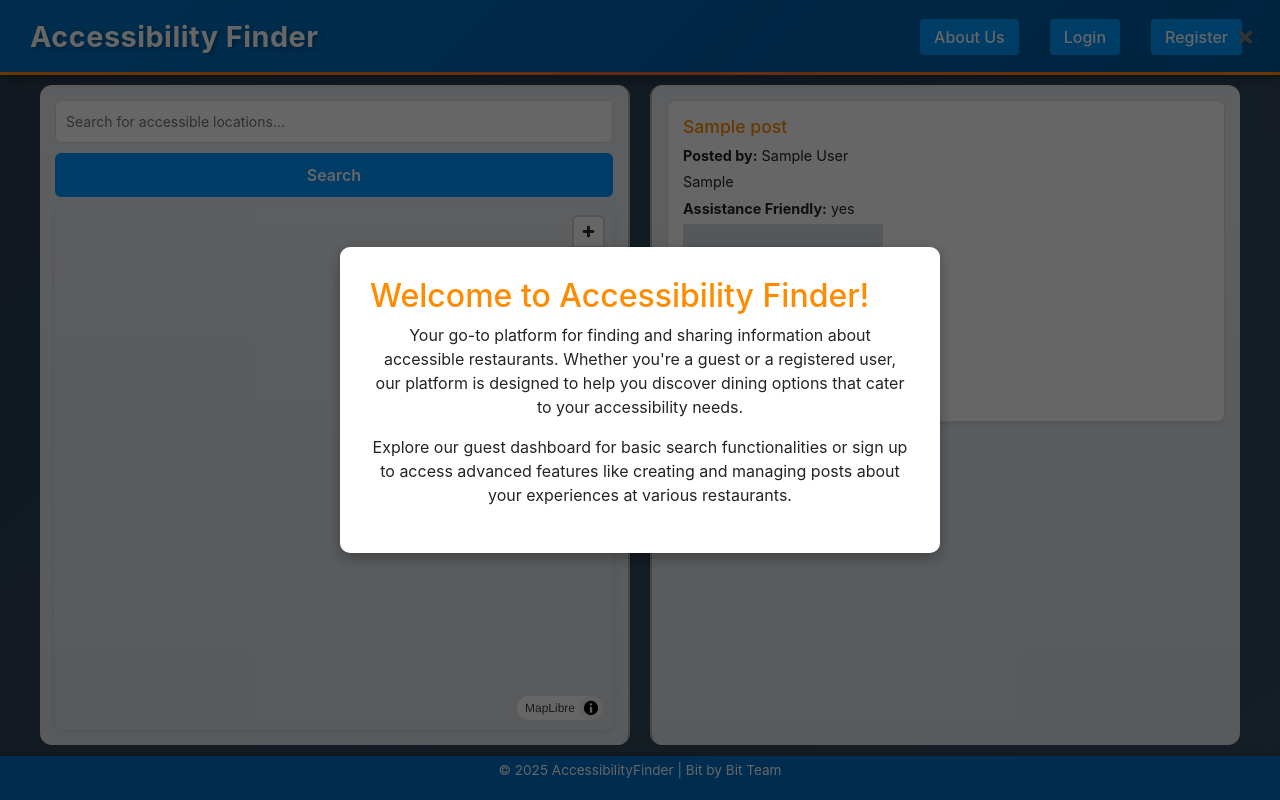
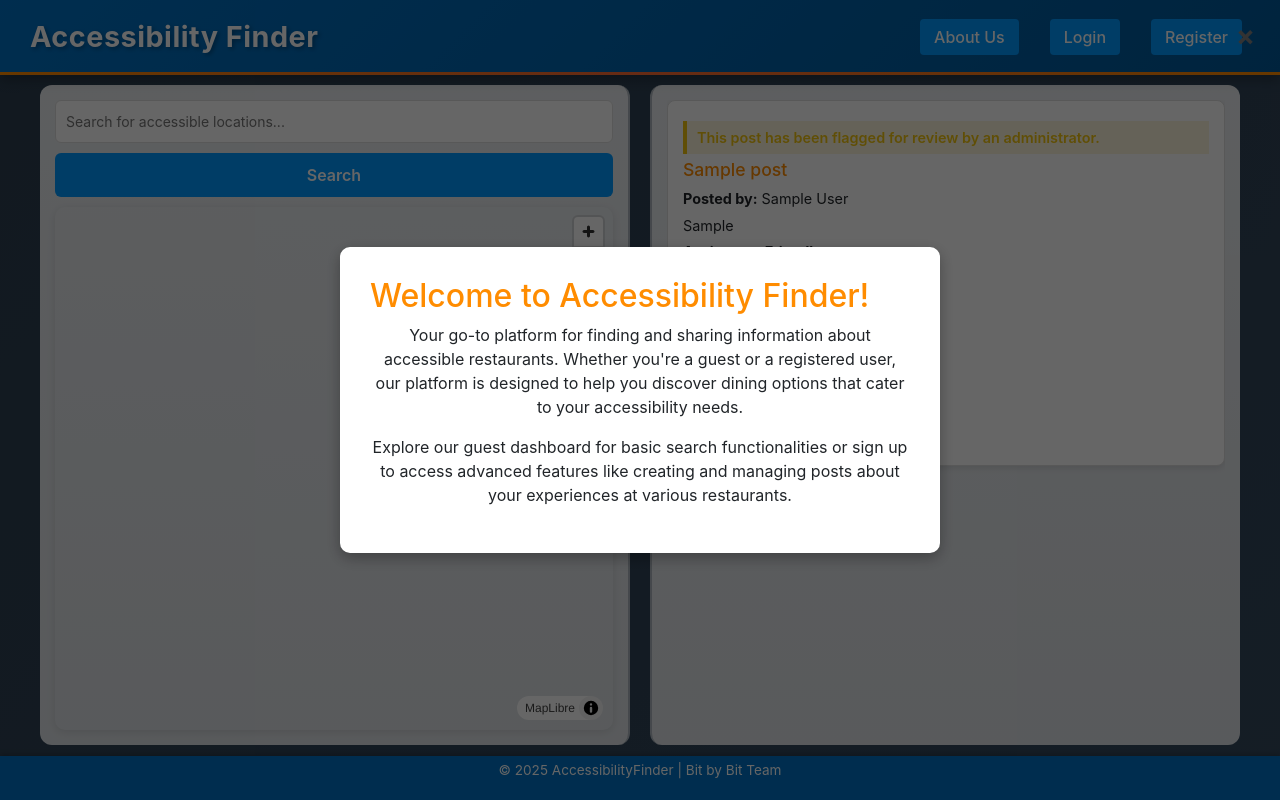
Before and after one commit to SAS24E/AccessibilityFinder, a PHP site: page / in a window 1280 px wide. Run offline with PHP 8.4, Linux system fonts and the light colour scheme; tables that the repository leaves empty hold one stand-in row (values such as "Sample post"); grey boxes marked "Sample" are stand-in pictures.

Commit message:
Fixed flagging feature

```diff
--- a/public/index.php
+++ b/public/index.php
@@ -84,6 +84,11 @@ $posts = $controller->index();
           <?php if (!empty($posts)): ?>
             <?php foreach ($posts as $post): ?>
               <div class="post">
+                <?php if (!empty($post['is_flagged']) && (int)$post['is_flagged'] === 1): ?>
+                  <p class="flag-warning">
+                    This post has been flagged for review by an administrator.
+                  </p>
+                <?php endif; ?>
                 <h2><?= htmlspecialchars($post['location_name']); ?></h2>
                 <p><strong>Posted by:</strong> <?= htmlspecialchars($post['username']); ?></p>
                 <p><?= nl2br(htmlspecialchars($post['opinion'])); ?></p>
@@ -97,6 +102,7 @@ $posts = $controller->index();
           <?php else: ?>
             <p>No posts available yet.</p>
           <?php endif; ?>
+
         </div>
       </div>
 
--- a/public/styles.css
+++ b/public/styles.css
@@ -502,3 +502,13 @@ main > div:first-child:not(.map-posts-wrapper) a:hover {
     font-size: 0.8rem;
     text-decoration: none;
 }
+
+.flag-warning {
+    background-color: rgba(241, 196, 15, 0.15);
+    border-left: 4px solid #f1c40f;
+    padding: 6px 10px;
+    margin-bottom: 6px;
+    font-size: 0.85rem;
+    font-weight: 600;
+    color: #f1c40f;
+}
```
